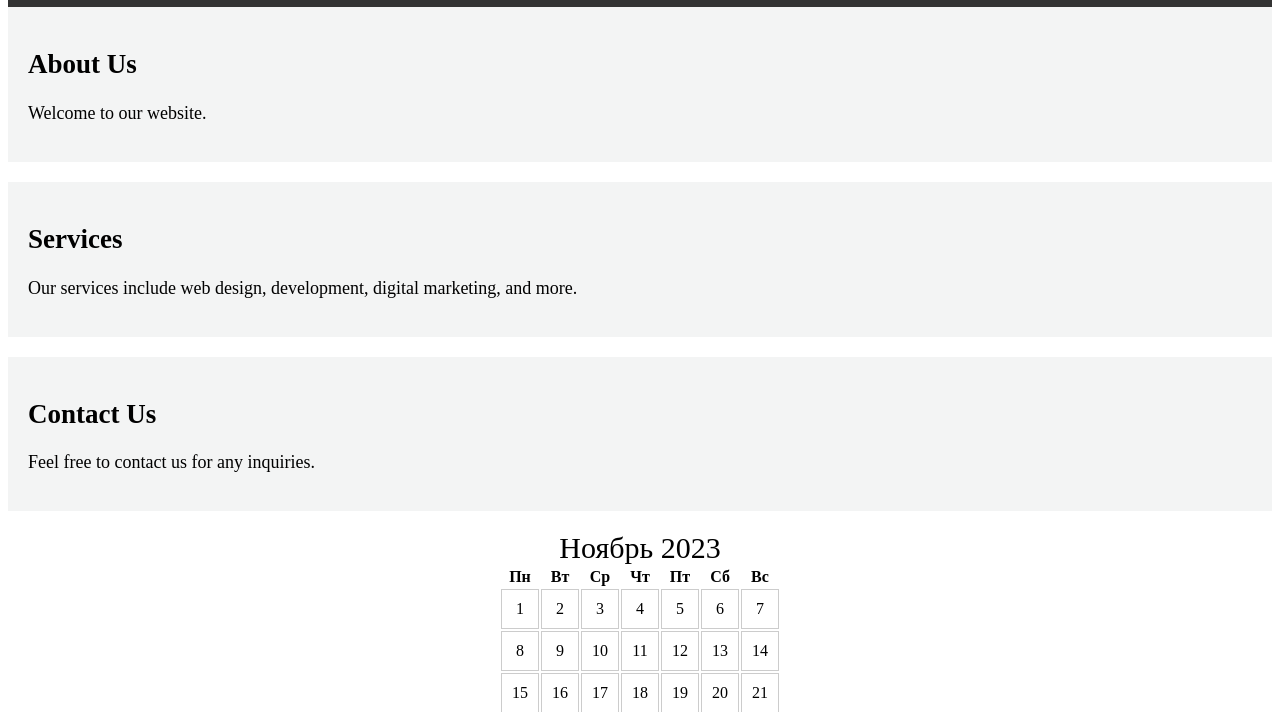
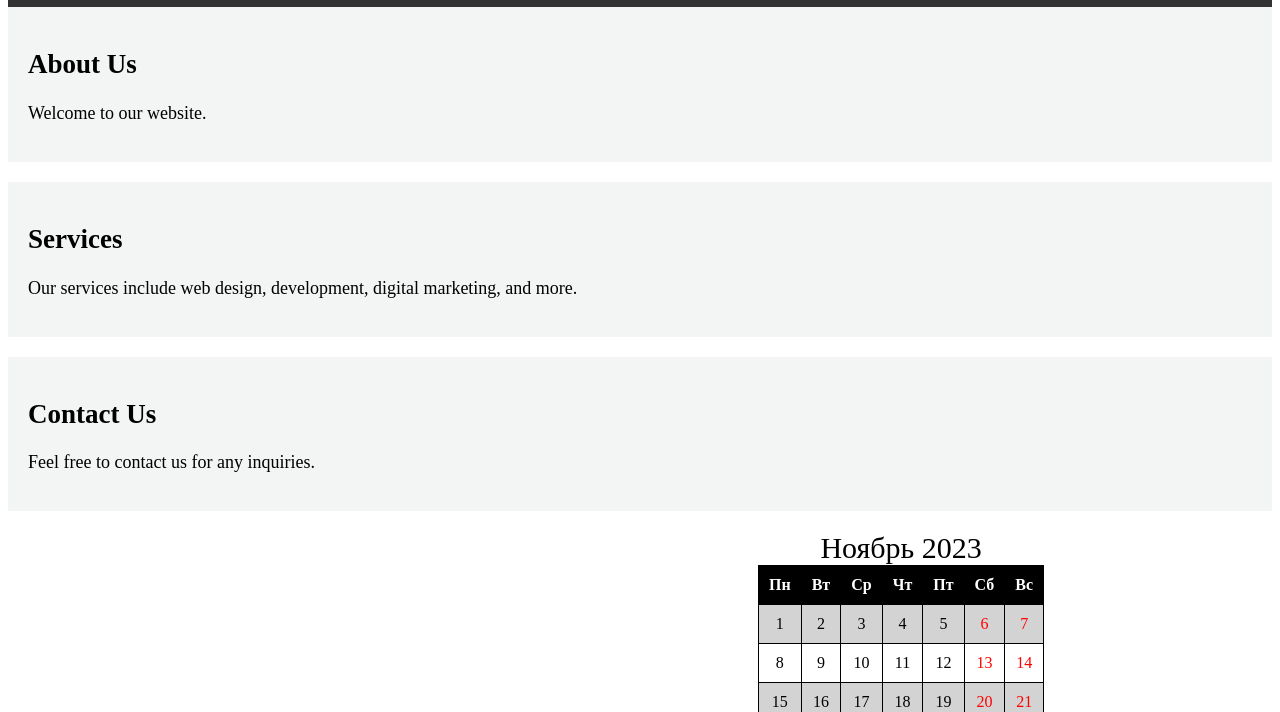
Before and after one commit to shtr1hh/MyPortfolio1, a plain HTML site: page My website.html in a window 1280 px wide. Shown: the part 88-800 px from the top of the page. Drawn offline with Linux system fonts and the light colour scheme.

Commit message:
Update style.css

```diff
--- a/style.css
+++ b/style.css
@@ -5,15 +5,29 @@
     <meta name="viewport" content="width=device-width, initial-scale=1">
     <title></title>
 <style>
+table {
+    border-collapse: collapse;
+}
 .calendar {
     border-collapse: collapse;
     width: 10%;
     margin-left: 750px;
 }
-.calendar td {
-    border: 1px solid #ccc;
+.calendar th, td {
+    border: 1px solid black;
     padding: 10px;
     text-align: center;
+}
+.calendar th {
+    background-color: black;
+    color: white;
+    font-weight: bold;
+}
+.calendar tr:nth-child(even) {
+    background-color: lightgrey;
+}
+.aaa {
+    color: red;
 }
 </style>
 </head>
```
